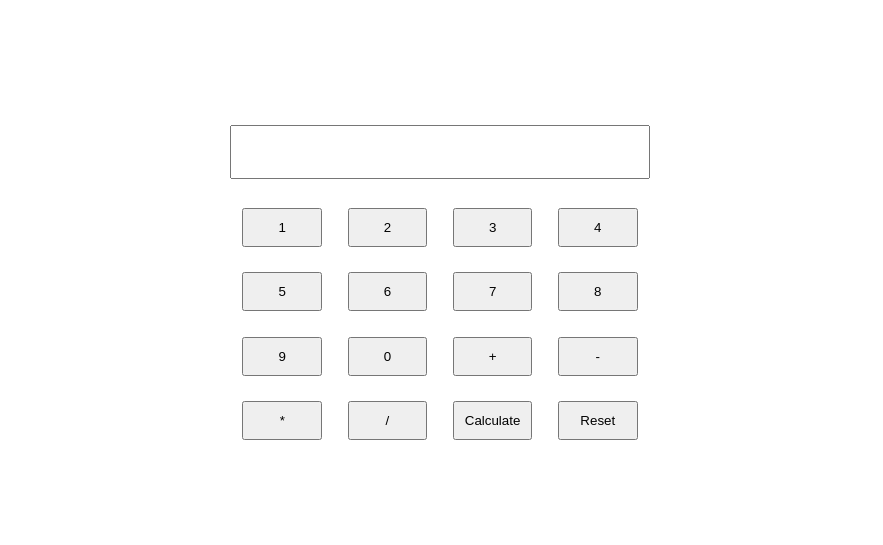
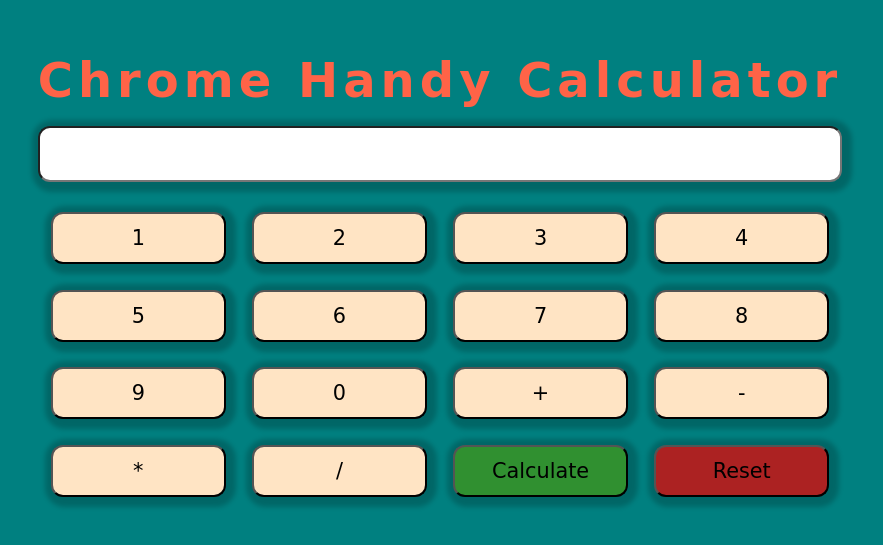
Before and after one commit to Moonwalkerr/chrome-extensions, a browser extension: page chrome_handy_calculator/index.html in a window 1280 px wide. Shown: the part 119-664 px from the top of the page, without its empty margins (200-1083 px from the left). Drawn offline with Linux system fonts and the light colour scheme.

Commit message:
stylings added to calc

```diff
--- a/chrome_handy_calculator/index.html
+++ b/chrome_handy_calculator/index.html
@@ -10,6 +10,7 @@
 
 <body>
     <div class="calculator">
+        <h1>Chrome Handy Calculator</h1>
         <input type="text" id="calc_input">
         <div class="calc_btns">
             <button class="number" id="1b">1</button>
--- a/chrome_handy_calculator/styles.css
+++ b/chrome_handy_calculator/styles.css
@@ -7,6 +7,7 @@ body{
     display:flex;
     align-items: center;
     justify-content:center;
+    background-color:teal;
 }
 
 .calculator{
@@ -14,16 +15,38 @@ body{
     flex-flow:column nowrap;
 }
 
+.calculator > h1{
+    letter-spacing: 5px;
+    font-family: cursive;
+    font-size:3rem;
+    color:tomato;
+}
+
 #calc_input{
-    font-size:1.4rem;
+    font-size:1.5rem;
     padding:12px;
-    margin:1rem 0;
+    margin:1.1rem 0;
+    text-align: center;
+    box-shadow: 2px 2px 5px 8px rgba(0,0,0,0.2);
+    font-family: 'Lucida Sans', 'Lucida Sans Regular', 'Lucida Grande', 'Lucida Sans Unicode', Geneva, Verdana, sans-serif;
+    border-radius:12px;
 }
 button{
+    font-family: cursive;
+    font-size: 1.3rem;
     margin:0.8rem;
-    padding:10px;
+    padding:12px;
+    box-shadow: 2px 2px 5px 8px rgba(0,0,0,0.2);
+    border-radius:12px;
+    background-color:bisque;
 }
 
+#submit{
+    background-color:rgb(48, 144, 48);
+}
+#reset{
+    background-color:rgb(172, 34, 34);
+}
 .calc_btns{
     display:grid;
     grid-template-columns: repeat(4,1fr);
```
